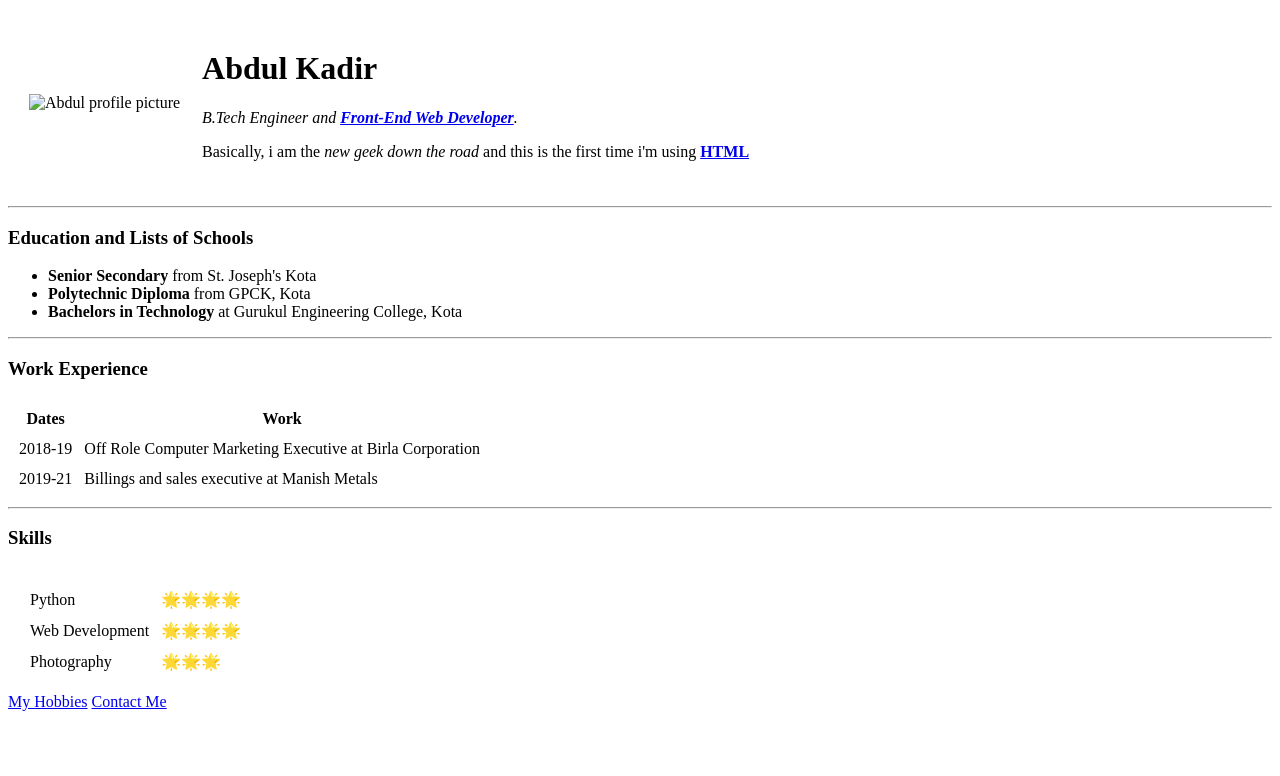
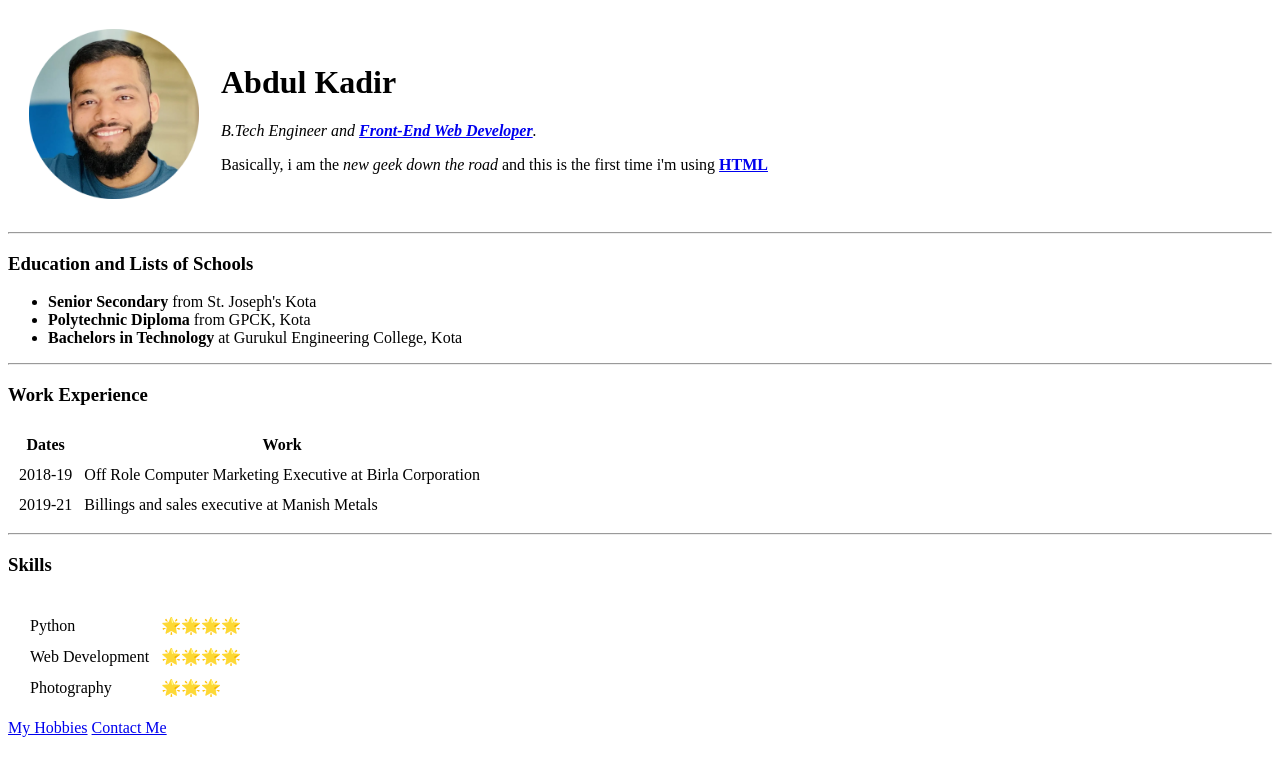
Before and after one commit to Dark0824/C-V, a plain HTML site: page index.html in a window 1280 px wide. Drawn offline with Linux system fonts and the light colour scheme.

Commit message:
Update index.html

```diff
--- a/index.html
+++ b/index.html
@@ -9,7 +9,7 @@
 <body>
   <table cellspacing="20">
     <tr>
-      <td><img src="Images/abdul11.png" alt="Abdul profile picture" height="170" width="170"></td>
+      <td><img src="abdul11.png" alt="Abdul profile picture" height="170" width="170"></td>
       <td><h1>Abdul Kadir</h1>
       <p><em>B.Tech Engineer and <strong><a href="https://developer.mozilla.org/en-US/docs/Learn/Front-end_web_developer">Front-End Web Developer</a></strong>.</em></p>
       <p>Basically, i am the <em>new geek down the road</em> and this is the first time i'm using <strong><a href="https://en.wikipedia.org/wiki/HTML">HTML</a></strong></p></td>
```
